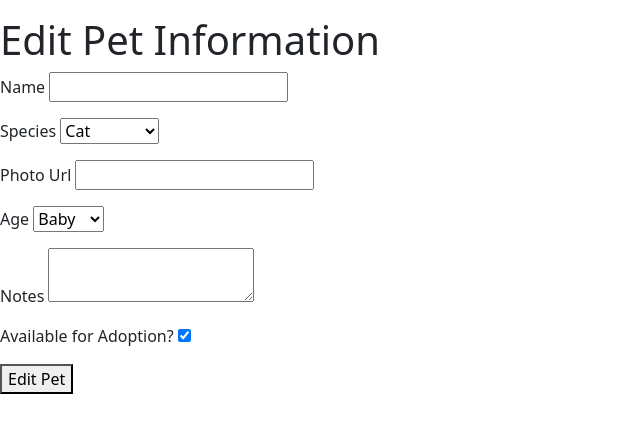
After one commit to pdimaano/flask-adopt, a Flask app: template templates/pet_details.html in a window 1280 px wide. The commit adds this page. Shown: the top 433 px of the page, without its empty margins (0-640 px from the left). Run offline with Flask 3, Linux system fonts and the light colour scheme; the template is opened without the code that fills it: values that come from a table or form of the project are taken from there, others are empty.

Commit message:
Created more routes, forms and templates

```diff
--- a/app.py
+++ b/app.py
@@ -1,6 +1,6 @@
 """Flask app for adopt app."""
 from models import Pet
-from flask import Flask, render_template, flash
+from flask import Flask, render_template, flash, redirect
 from flask_debugtoolbar import DebugToolbarExtension
 from forms import AddPetForm
 
@@ -48,8 +48,47 @@ def add_pet():
         available = form.available.data
 
         flash(f"Added {name} to the list!")
-        return redirect('/add')
+
+        # data = {name: name,
+        # species: species,
+        # photo_url: photo_url,
+        # age: age,
+        # notes: notes,
+        # available: available}
+        new_pet = Pet({name: name,
+        species: species,
+        photo_url: photo_url,
+        age: age,
+        notes: notes,
+        available: available})
+
+        db.session.add(new_pet)
+        db.session.commit()
+        return redirect('/')
 
     else:
         return render_template(
             "add.html", form=form)
+
+
+@app.route("/<int:id>/edit", methods=["GET", "POST"])
+def edit_pet(id):
+    """Form for editing a pet in the database."""
+
+    pet = Pet.query.get_or_404(id)
+    form = AddPetForm(obj=pet)
+
+    if form.validate_on_submit():
+        pet.name = form.name.data
+        pet.species = form.species.data
+        pet.photo_url = form.photo_url.data
+        pet.age = form.age.data
+        pet.notes = form.notes.data
+        pet.available = form.available.data
+        db.session.commit()
+        flash(f"Pet {id} updated!")
+        return redirect(f"/{id}/edit")
+
+    else:
+        return render_template(
+            "pet_details.html", form=form)
--- a/forms.py
+++ b/forms.py
@@ -10,7 +10,9 @@ class AddPetForm(FlaskForm):
 
     name = StringField("Name", validators=[InputRequired()])
 
-    species = StringField("Species", validators=[InputRequired()])
+    species = SelectField('Species',
+        choices=[('cat', 'Cat'), ('dog', 'Dog'), ('porcupine', 'Porcupine')],
+        validators=[InputRequired()])
 
     photo_url = StringField("Photo Url", validators=[InputRequired()])
 
@@ -20,4 +22,4 @@ class AddPetForm(FlaskForm):
 
     notes = TextAreaField('Notes', validators=[Optional()])
 
-    available = BooleanField('Available for Adoption?')
+    available = BooleanField('Available for Adoption?', default="checked")
--- /dev/null
+++ b/templates/pet_details.html
@@ -0,0 +1,56 @@
+{% extends 'base.html' %}
+
+{% block title %}{{ pet.name }}{% endblock %}}
+
+{% block content %}
+
+  <div class="row">
+
+    {% if pet.photo_url %}
+      <div class="col-sm-2 col-6">
+        <img src="{{ pet.photo_url }}"
+             alt="{{ pet.name }}"
+             class="img-fluid">
+      </div>
+    {% endif %}
+
+    <div class="col-sm-10 col-12">
+      <h1>{{ pet.name }}</h1>
+
+      <p>{{ pet.age }}</p>
+
+      <p>{{ pet.species }}</p>
+
+      <div class="row">
+        <div class="col-sm-10 md-12">
+          <h1>Edit Pet Information</h1>
+
+          <form id="pet-edit-form" method="POST">
+            {{ form.hidden_tag() }}
+
+            {% for field in form
+              if field.widget.input_type != 'hidden' %}
+
+              <p>
+                {{ field.label }}
+                {{ field }}
+
+                {% for error in field.errors %}
+                  {{ error }}
+                {% endfor %}
+
+              </p>
+
+              {% endfor %}
+
+            <button type="submit">Edit Pet</button>
+
+          </form>
+        </div>
+
+      </div>
+
+    </div>
+  </div>
+
+{% endblock %}
--- a/templates/pets_list.html
+++ b/templates/pets_list.html
@@ -10,7 +10,7 @@
     {% for pet in pets %}
       <li>
         <img src="{{ pet.photo_url }}" alt="Pet image">
-        <a href="/pets/{{ pet.id }}">{{ pet.name }}</a>
+        <a href="/{{ pet.id }}">{{ pet.name }}</a>
         {% if pet.available == True %}
           <p>{{ pet.name }} is available!</p>
         {% else %}
```
